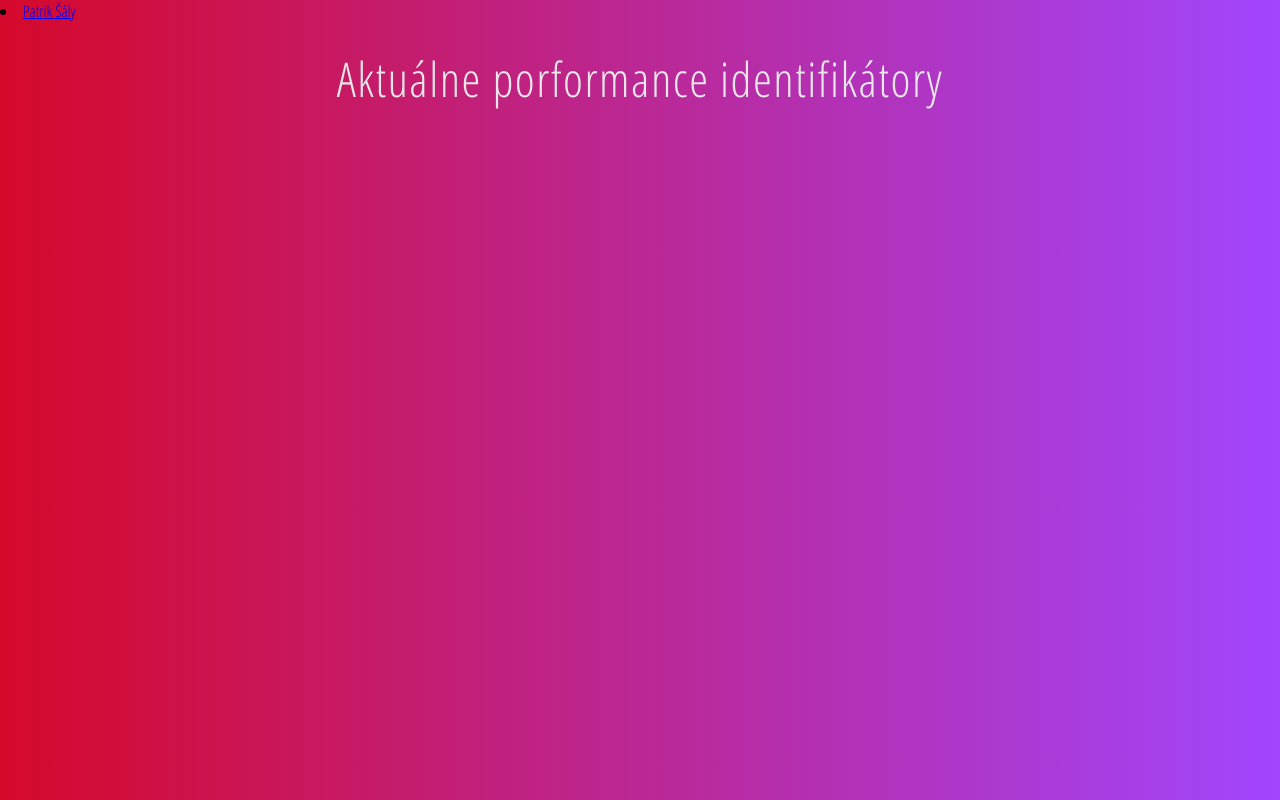
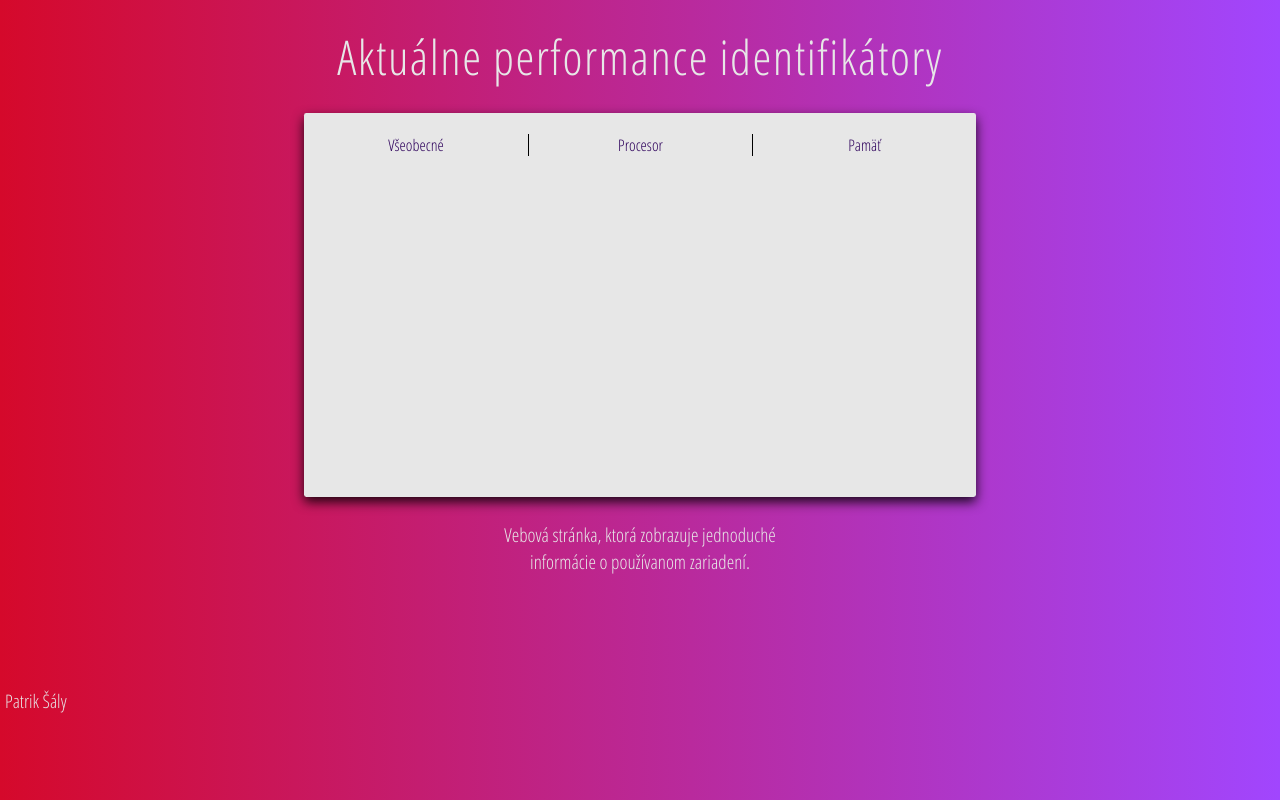
Before and after one commit to PatoSaly/flaskApp, a Flask app: page / in a window 1280 px wide. Run offline with Flask 2, Linux system fonts and the light colour scheme.

Commit message:
Verzia 1.0 hotovo

```diff
--- a/app.py
+++ b/app.py
@@ -6,23 +6,33 @@ from datetime import datetime
 
 
 app = Flask(__name__)
-cislo = 10
+
+def conversion(num):
+    step = 1000.0
+    for size in ['bytes', 'KB', 'MB', 'GB', 'TB']:
+        if num < step:
+            return "%3.1f %s" % (num, size)
+        num /= step
 
 
 @app.route('/')
 def mainPage():
-    now = datetime.now()
-    current_time = now.strftime("%H:%M:%S")
+    uname = platform.uname()
+    svmem = psutil.virtual_memory()
+    cpufreq = psutil.cpu_freq()
 
-    return render_template('index.html', time=current_time)
-
-@app.route('/cpu')
-def cpuPage():
-    return "CPU"
-
-@app.route('/memory')
-def memoryPage():
-    return "MEMORY"
+    return render_template('index.html',
+                            system=uname.system,
+                            processor=uname.processor,
+                            cores=psutil.cpu_count(logical=True),
+                            totalRam=conversion(svmem.total),
+                            maxFreq= str(cpufreq.max) + 'Mhz',
+                            minFreq= str(cpufreq.min) + 'Mhz',
+                            currFreq= str(cpufreq.current) + 'Mhz',
+                            avRam= conversion(svmem.available),
+                            usedRam = conversion(svmem.used),
+                            percRam = str(svmem.percent) + '%'
+                            )
 
 if __name__ == '__main__':
     app.run(debug = True, host = "0.0.0.0")
--- a/static/css/style.css
+++ b/static/css/style.css
@@ -21,4 +21,99 @@ h1 {
     text-align: center;
     padding-top: .5em;
     color: rgb(231, 231, 231);
+    width: 90%;
+    margin: 0 auto;
 }
+
+.container {
+    background-color: rgb(231, 231, 231);
+    border-radius: .15em;
+    margin: 1.5em auto;
+    max-width: 42em;
+    display: grid;
+    grid-template-columns: 14em 14em 14em;
+    grid-template-rows: 4em 20em;
+    gap: 0px 0px;
+    grid-auto-flow: row;
+    grid-template-areas:
+      "general cpu memory"
+      "values values values";
+
+    -webkit-box-shadow: 0px 5px 12px 0px rgba(0,0,0,0.85);
+    box-shadow: 0px 5px 12px 0px rgba(0,0,0,0.85);
+  }
+
+  .general { grid-area: general; }
+
+  .cpu { grid-area: cpu; }
+
+  .memory { grid-area: memory; }
+
+  .values { grid-area: values; }
+
+.cpu,
+.memory
+{
+    border-left: solid 1px black;
+    place-self: center stretch;
+    text-align: center;
+
+}
+
+.container,
+.general,
+.values {
+    place-self: center stretch;
+    text-align: center;
+}
+
+.values {
+    visibility: hidden;
+}
+
+/* .container,
+.general,
+.values,
+.cpu,
+.memory {
+} */
+
+.general,
+.cpu,
+.memory {
+    color: #2d005b;
+}
+
+.general:hover,
+.cpu:hover,
+.memory:hover {
+    cursor: pointer;
+    color: #400080;
+    text-decoration: underline;
+    letter-spacing: .5px;
+}
+
+li {
+    margin-bottom: 1em;
+    font-size: 1.1em;
+}
+
+.info {
+    color: rgb(231, 231, 231);
+    font-size: 1.2em;
+    max-width: 15em;
+    text-align: center;
+    margin: 1em auto;
+}
+
+footer {
+    position: absolute;
+    margin-top: 5em;
+}
+.author {
+    position: relative;
+    color: rgb(231, 231, 231);
+    font-weight: 400;
+    bottom: 5px;
+    left: 5px;
+}
--- a/static/js/main.js
+++ b/static/js/main.js
@@ -0,0 +1,15 @@
+function show(id) {
+    if (id === 'valuesGeneral') {
+        document.getElementById('valuesGeneral').style.visibility = "visible";
+        document.getElementById('valuesCpu').style.visibility = "hidden";
+        document.getElementById('valuesMemory').style.visibility = "hidden";
+    } else if (id === 'valuesCpu') {
+        document.getElementById('valuesCpu').style.visibility = "visible";
+        document.getElementById('valuesGeneral').style.visibility = "hidden";
+        document.getElementById('valuesMemory').style.visibility = "hidden";
+    } else if (id === 'valuesMemory') {
+        document.getElementById('valuesMemory').style.visibility = "visible";
+        document.getElementById('valuesGeneral').style.visibility = "hidden";
+        document.getElementById('valuesCpu').style.visibility = "hidden";
+    }
+}
--- a/templates/index.html
+++ b/templates/index.html
@@ -4,13 +4,56 @@
     <meta charset="UTF-8">
     <meta http-equiv="X-UA-Compatible" content="IE=edge">
     <meta name="viewport" content="width=device-width, initial-scale=1.0">
-    <title>Hlavna</title>
-    <link href="https://fonts.googleapis.com/css2?family=Open+Sans+Condensed:wght@300;700&display=swap" rel="stylesheet">     <link rel="stylesheet" href="../static/css/style.css">
+    <title>Stáž</title>
+    <link href="https://fonts.googleapis.com/css2?family=Open+Sans+Condensed:wght@300;700&display=swap" rel="stylesheet">
+    <link rel="stylesheet" href="https://cdnjs.cloudflare.com/ajax/libs/font-awesome/5.15.3/css/all.min.css" integrity="sha512-iBBXm8fW90+nuLcSKlbmrPcLa0OT92xO1BIsZ+ywDWZCvqsWgccV3gFoRBv0z+8dLJgyAHIhR35VZc2oM/gI1w==" crossorigin="anonymous" referrerpolicy="no-referrer" />
+    <link rel="stylesheet" href="../static/css/style.css">
+
 </head>
 <body>
-    <nav>
-        <li><a href="#">Patrik Šály</a></li>
-    </nav>
-    <h1 class="title">Aktuálne porformance identifikátory</h1>
+    <h1 class="title">Aktuálne performance identifikátory</h1>
+
+    <div class="container">
+        <div class="general" onclick="show('valuesGeneral')"> Všeobecné</div>
+        <div class="cpu"  onclick="show('valuesCpu')">Procesor</div>
+        <div class="memory"  onclick="show('valuesMemory')">Pamäť</div>
+        <div id="valuesGeneral" class="values">
+            <ul>
+                <li>Operačný systém: {{ system }}</li>
+                <li>Procesor: {{ processor }}</li>
+                <li>Počet jadier: {{ cores }}</li>
+                <li>Pamäť RAM: {{ totalRam }}</li>
+            </ul>
+        </div>
+
+        <div id="valuesCpu" class="values">
+            <ul>
+                <li>Procesor: {{ processor }}</li>
+                <li>Počet jadier: {{ cores }}</li>
+                <li>Maximálna frekvenica: {{ maxFreq }}</li>
+                <li>Minimálna frekvenica: {{ minFreq }}</li>
+                <li>Súčasná frekvenica: {{ currFreq }}</li>
+            </ul>
+        </div>
+
+        <div id="valuesMemory" class="values">
+            <ul>
+                <li>Pamäť RAM: {{ totalRam }}</li>
+                <li>K dispozícií: {{ avRam }}</li>
+                <li>Použitá: {{ usedRam }}</li>
+                <li>Použitá v %: {{ percRam }}</li>
+            </ul>
+        </div>
+    </div>
+
+    <p class="info">Vebová stránka, ktorá zobrazuje jednoduché informácie o používanom zariadení.</p>
+
+    <footer>
+        <h3 class="author">
+            Patrik Šály
+        </h3>
+    </footer>
+
+    <script src="/static/js/main.js"></script>
 </body>
 </html>
```
